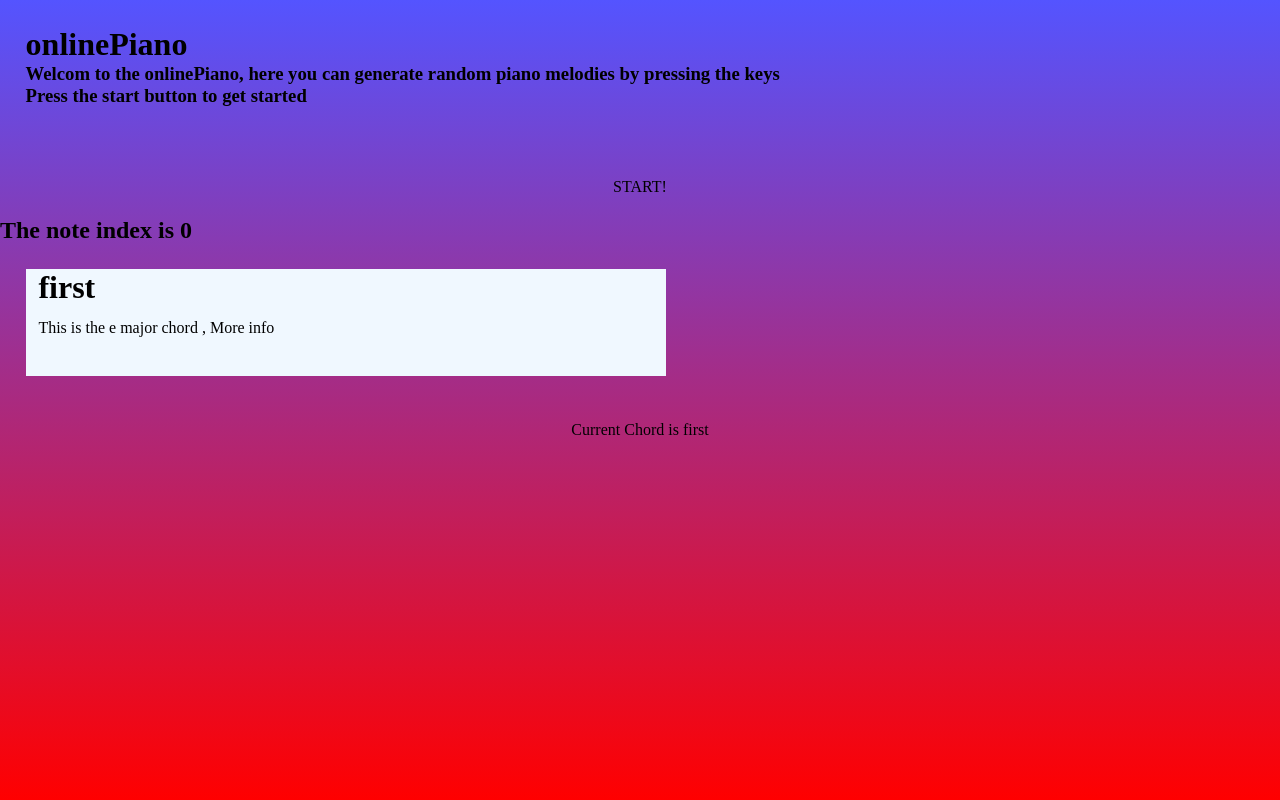
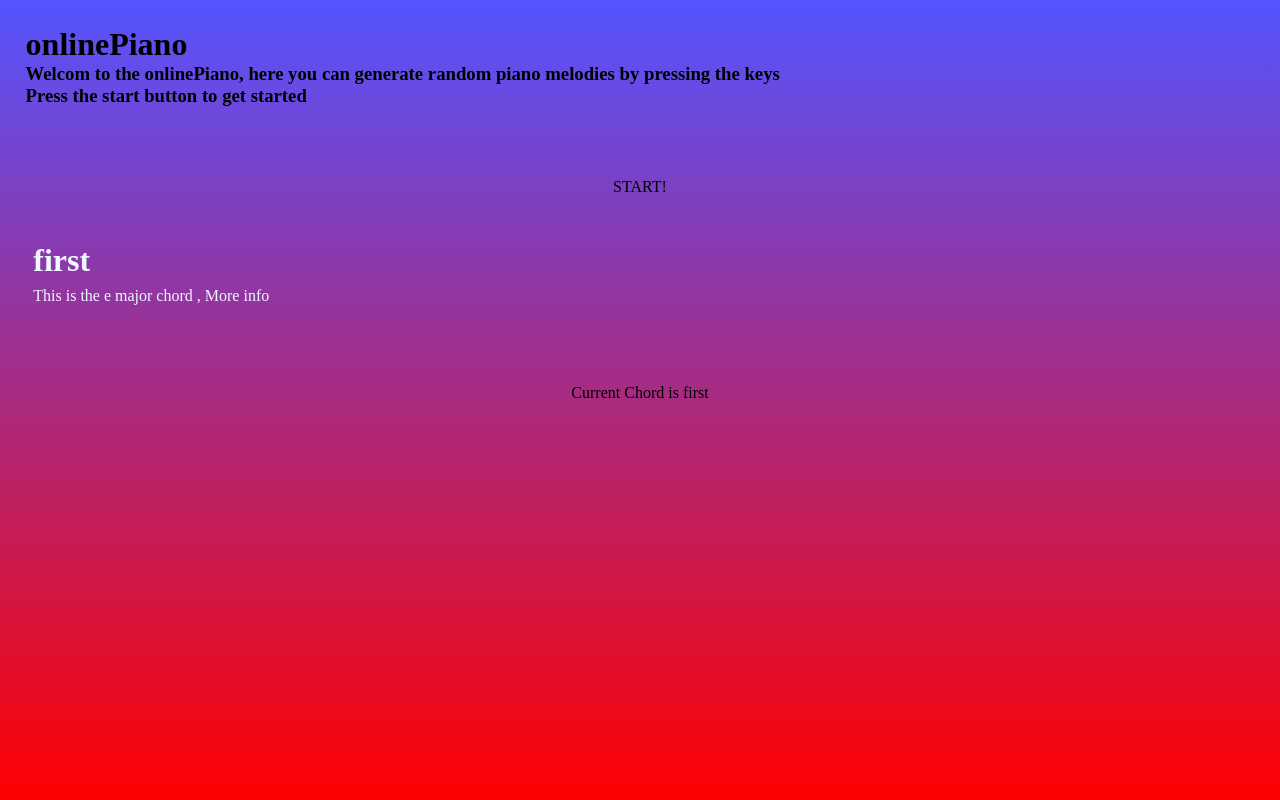
Before and after one commit to labibk/piano, a React (Create React App) app: page / in a window 1280 px wide. Built offline with nearby package versions, Linux system fonts and the light colour scheme.

Commit message:
10th Commit; added an animation feature to the cards comppnent

```diff
--- a/src/App.js
+++ b/src/App.js
@@ -29,7 +29,6 @@ export default function App() {
 
     function changeColor() {
         const randomNumColour = Math.floor(Math.random() * (184 - 84 + 1)) + 84;
-        // console.log(`The random num is ${randomNumIndex}`)
         setColor(randomNumColour)
         setMessage(prevState => "Enjoy!")
         audioRef.current.play()
--- a/src/Components/MusicPlayer.js
+++ b/src/Components/MusicPlayer.js
@@ -14,7 +14,7 @@ export default function MusicPlayer() {
     return (
         <div>
             <audio ref={audio} src={songList[chordIndex][noteIndex]}></audio>
-            <h2>The note index is {noteIndex}</h2>
+
         </div>
     )
 }
--- a/src/style.css
+++ b/src/style.css
@@ -48,22 +48,30 @@
     bottom: 0%;
 }
 
-.cards{
-    background-color: aliceblue;
-    width: 50%;
+.cards {
+    color: aliceblue;
+    width: 30%;
+    margin: 2%;
+    padding-bottom: 2%;
+    transition: width 4s, height 4s, background-color 2s ease-out, color 4s ease-out;
+
 }
 
-.nav{
+.nav {
     margin: 2%;
     padding-bottom: 2%;
 
 }
 
-.cards{
+
+
+.chord-info {
     margin: 2%;
-    padding-bottom: 2%;
 }
 
-.chord-info{
-    margin: 2%;
+.cards:hover {
+    color: rgb(84, 125, 255);
+    background-color: aliceblue;
+    width: 100%;
+
 }
```
